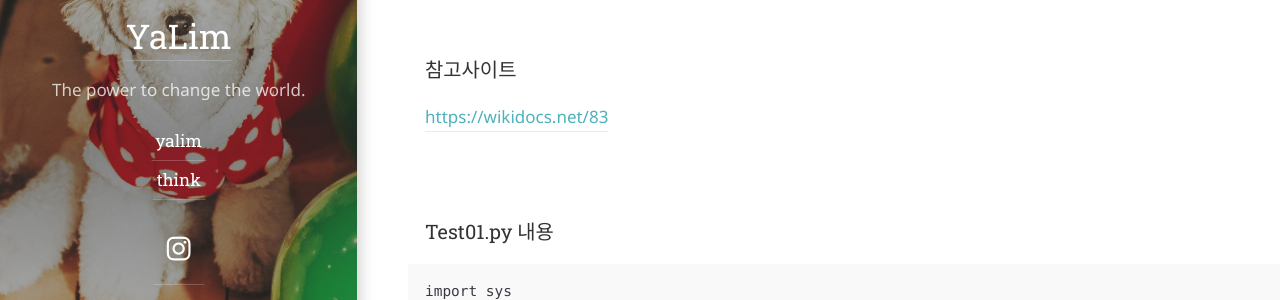
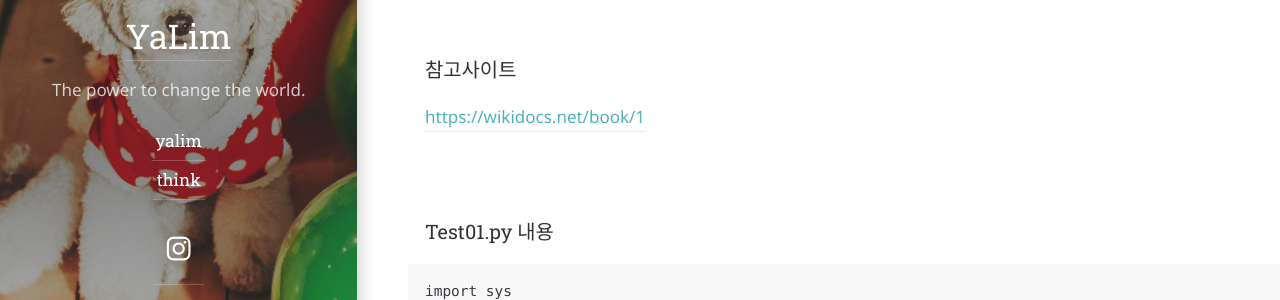
Before and after one commit to choikyusun/choikyusun.github.io, a Jekyll site: the page built from yalim/_posts/2019-09-22-파이선-인자값-받아-사용하기.md, in a window 1280 px wide. Shown: the part 296-596 px from the top of the page. Built offline with Jekyll 4.4.1, drawn with Linux system fonts in a browser that asks for light colours; some web fonts are replaced; some of the changed lines change nothing that is shown.

Commit message:
https://wikidocs.net/book/1

```diff
--- a/yalim/_posts/2019-09-22-파이선-인자값-받아-사용하기.md
+++ b/yalim/_posts/2019-09-22-파이선-인자값-받아-사용하기.md
@@ -7,7 +7,7 @@ description: >
 인자값 받아 실행하기
 
 ### 참고사이트
-[https://wikidocs.net/83](https://wikidocs.net/83)
+[https://wikidocs.net/book/1](https://wikidocs.net/book/1)
 
 ### Test01.py 내용
 ~~~
```
